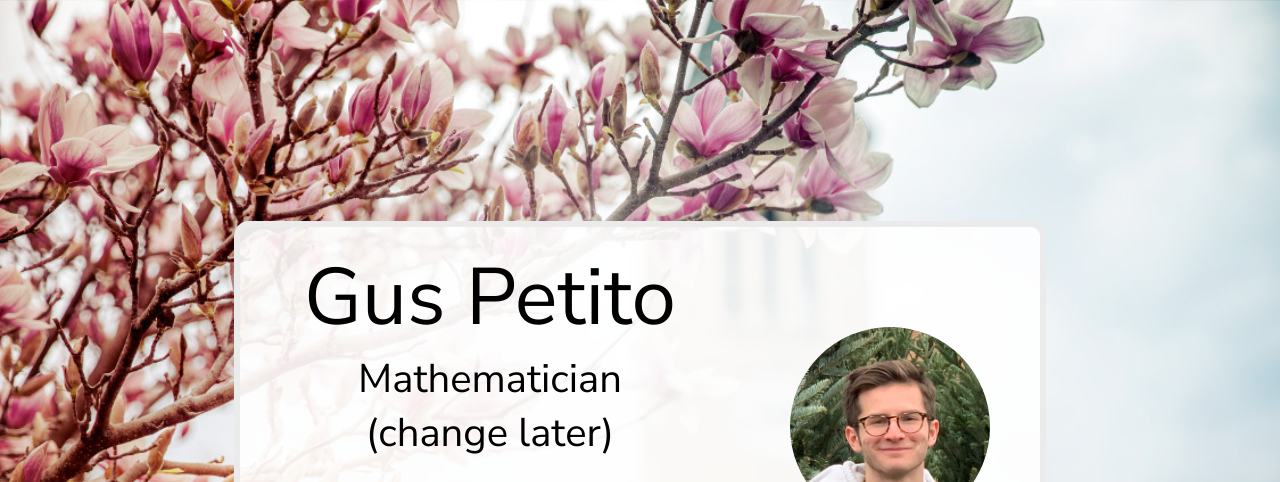
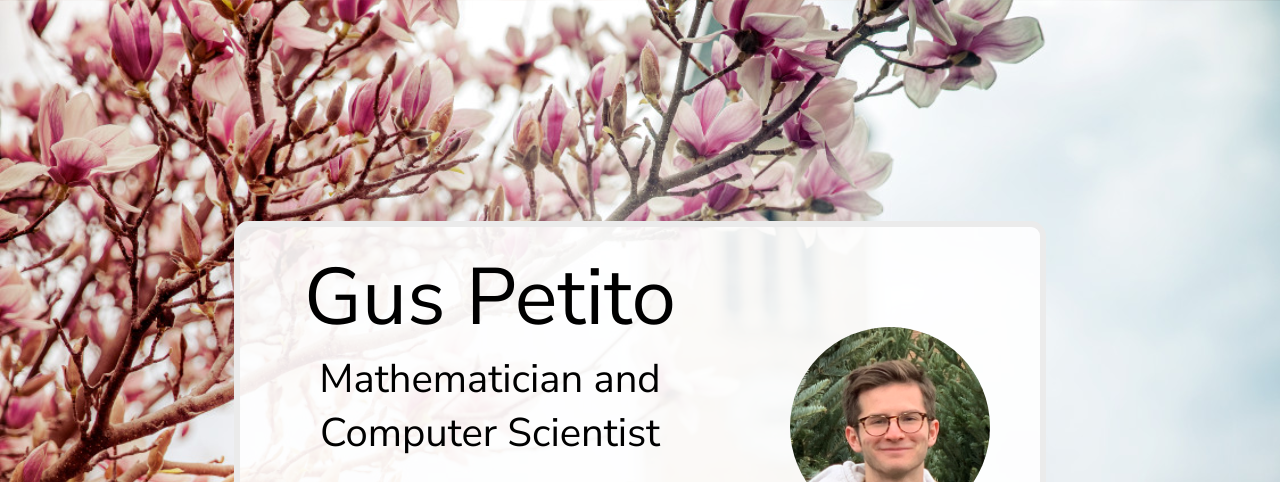
Before and after one commit to GusPetito/GusPetito.github.io, a plain HTML site: page index.html in a window 1280 px wide. Shown: the top 482 px of the page. Drawn offline with Linux system fonts and the light colour scheme.

Commit message:
Fixed tag line

```diff
--- a/index.html
+++ b/index.html
@@ -30,7 +30,7 @@
         <div class="section-body flex-center-objects">
           <div class="body-text">
             <p id="about-me-name">Gus Petito</p>
-            <p id="about-me-title">Mathematician (change later)</p>
+            <p id="about-me-title">Mathematician and Computer Scientist</p>
             <div>
               <img id="cornell-logo" src="imgs/cornell-icon.png">
               <span id="about-me-education">Cornell: Planned BA in Mathematics and Computer Science, 2023</span>
```
